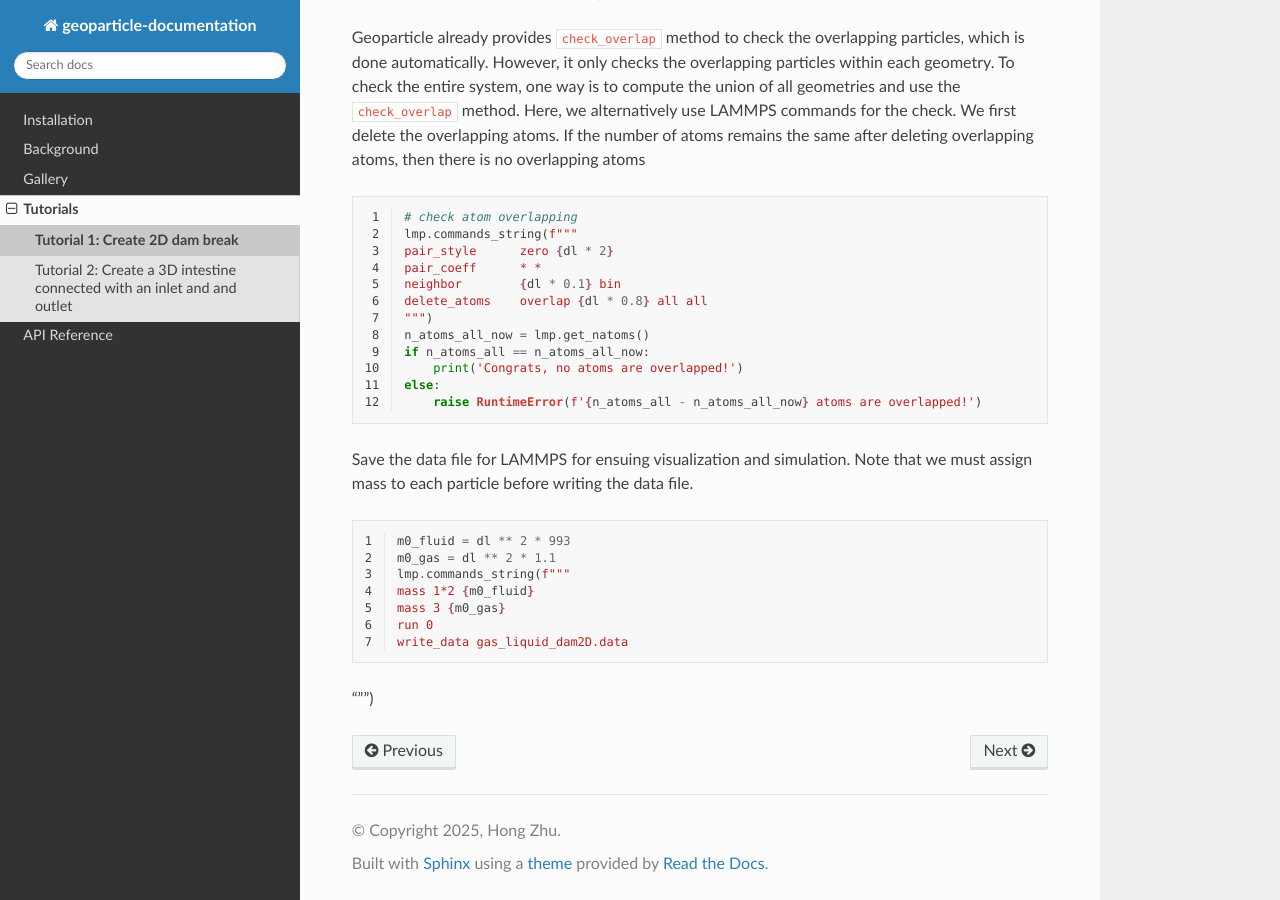
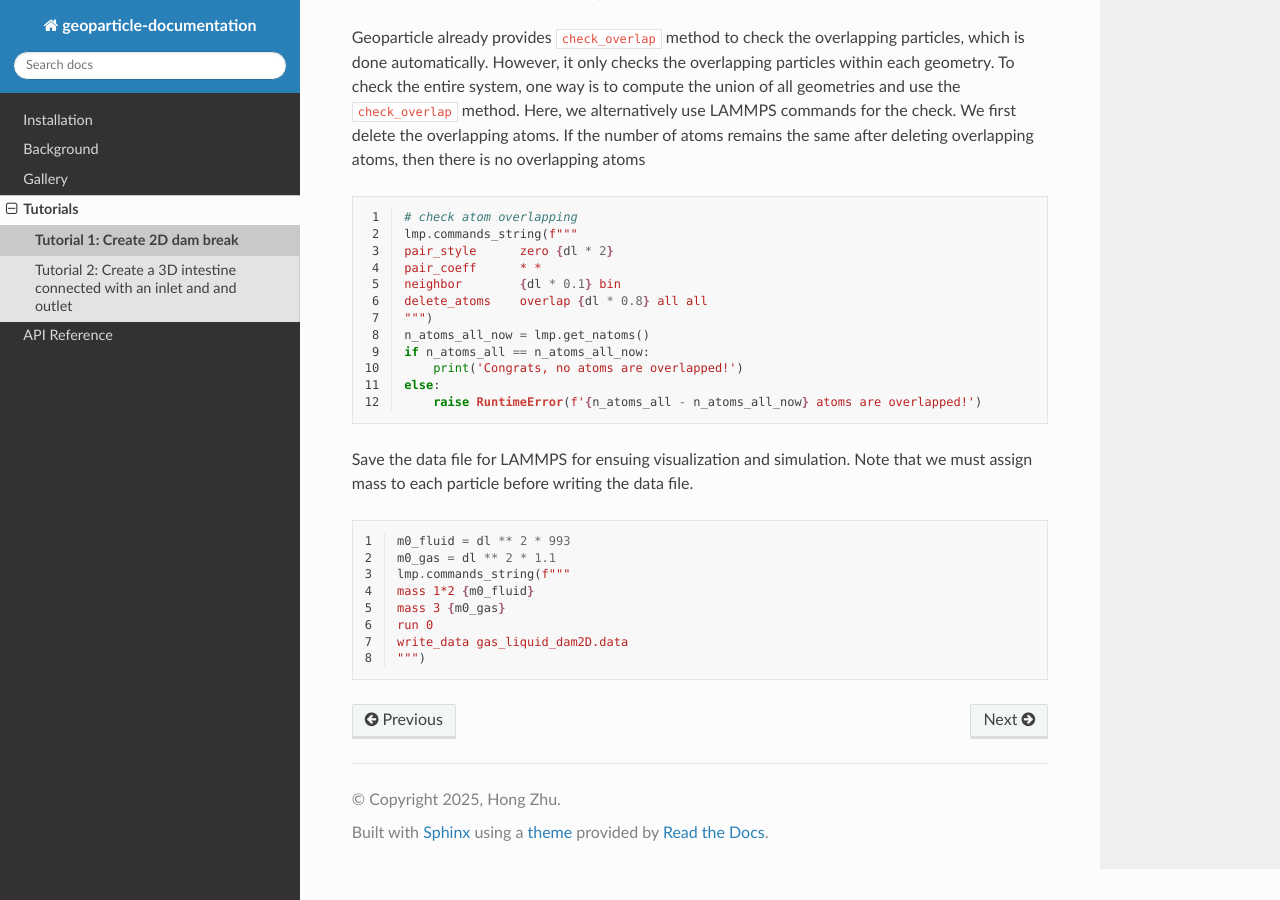
Before and after one commit to Jasmine969/geoparticle-tutorial, a Sphinx documentation site: the page built from docs/source/dam.rst, in a window 1280 px wide and 900 px high, scrolled down 2268 px. Built offline with Sphinx 7.4.7 and the Read the Docs theme 3.1.0, drawn with Linux system fonts in a browser that asks for light colours.

Commit message:
finish dam doc

```diff
--- a/docs/source/dam.rst
+++ b/docs/source/dam.rst
@@ -139,7 +139,7 @@ If the number of atoms remains the same after deleting overlapping atoms, then t
 Save the data file for LAMMPS for ensuing visualization and simulation.
 Note that we must assign mass to each particle before writing the data file.
 
-.. code-block:: python
+.. code-block:: Python
    :linenos:
 
    m0_fluid = dl ** 2 * 993
@@ -149,4 +149,4 @@ Note that we must assign mass to each particle before writing the data file.
    mass 3 {m0_gas}
    run 0
    write_data gas_liquid_dam2D.data
-""")
+   """)
```
